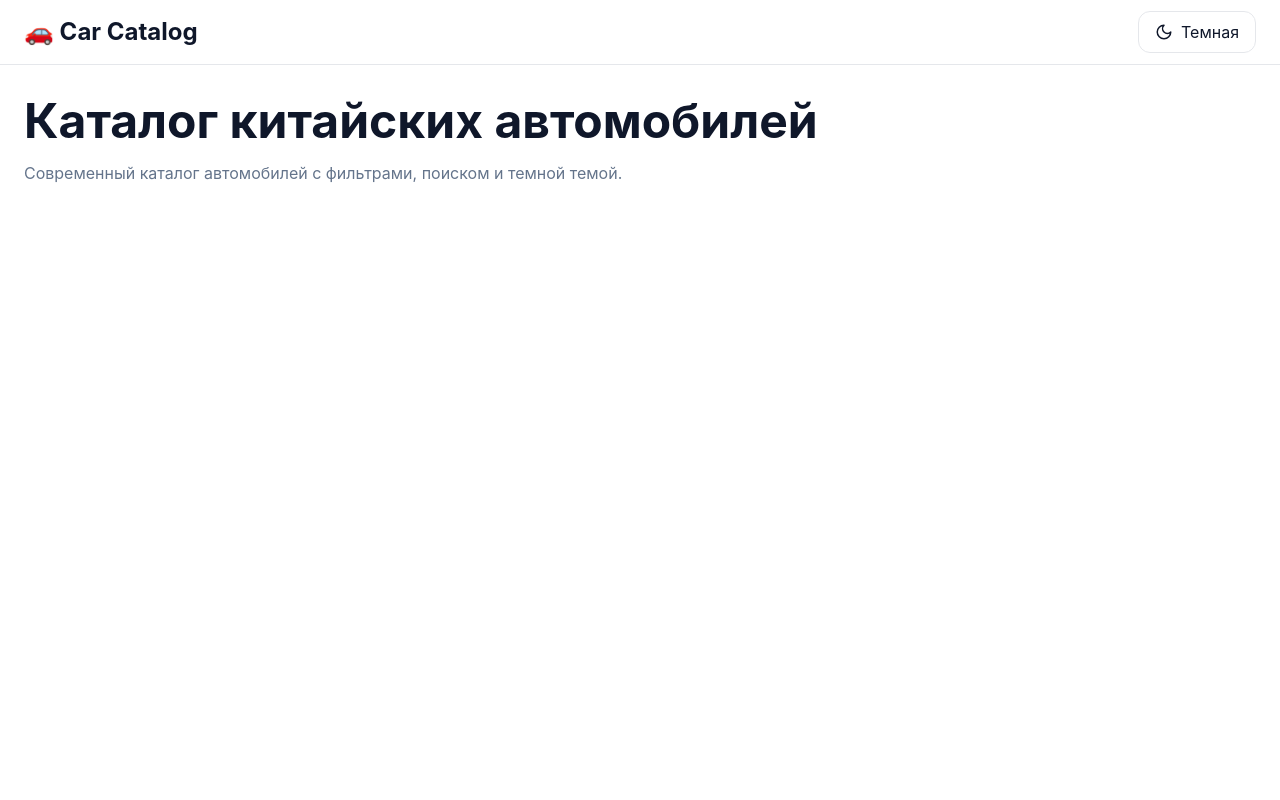
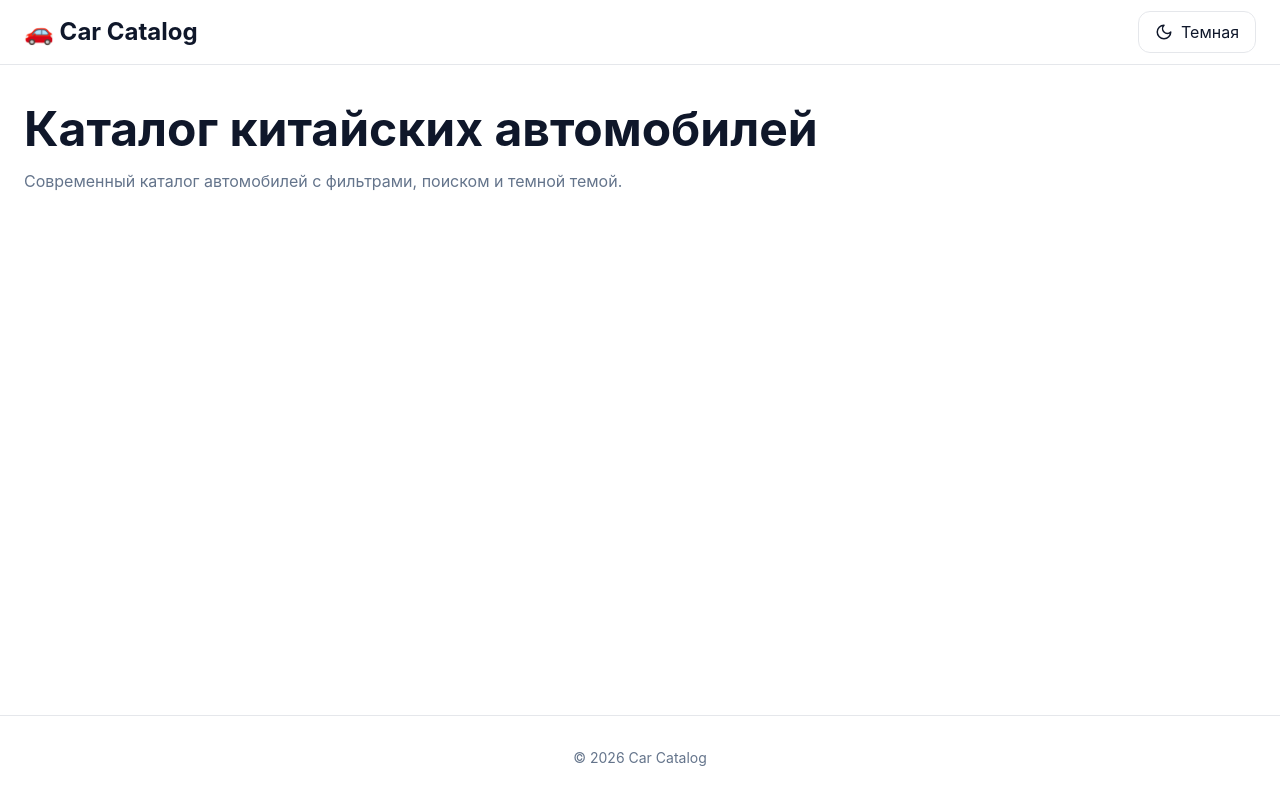
Before and after one commit to nevalyashka94/car-catalog, a React (Vite) app: page / in a window 1280 px wide. Built offline with nearby package versions, Linux system fonts and the light colour scheme.

Commit message:
Layout.tsx

```diff
--- a/src/layout/Layout.tsx
+++ b/src/layout/Layout.tsx
@@ -1,5 +1,7 @@
 import { ReactNode } from "react";
+
 import Header from "../components/Header";
+import Footer from "../components/Footer";
 
 interface Props {
   children: ReactNode;
@@ -12,6 +14,8 @@ export default function Layout({
     <div
       className="
       min-h-screen
+      flex
+      flex-col
       bg-white
       dark:bg-slate-950
       text-slate-900
@@ -23,14 +27,18 @@ export default function Layout({
 
       <main
         className="
+        flex-1
         max-w-7xl
         mx-auto
+        w-full
         px-6
-                py-8
+        py-10
         "
       >
         {children}
       </main>
+
+      <Footer />
     </div>
   );
 }
```
Lines whose indentation alone changed are shown as unchanged.
